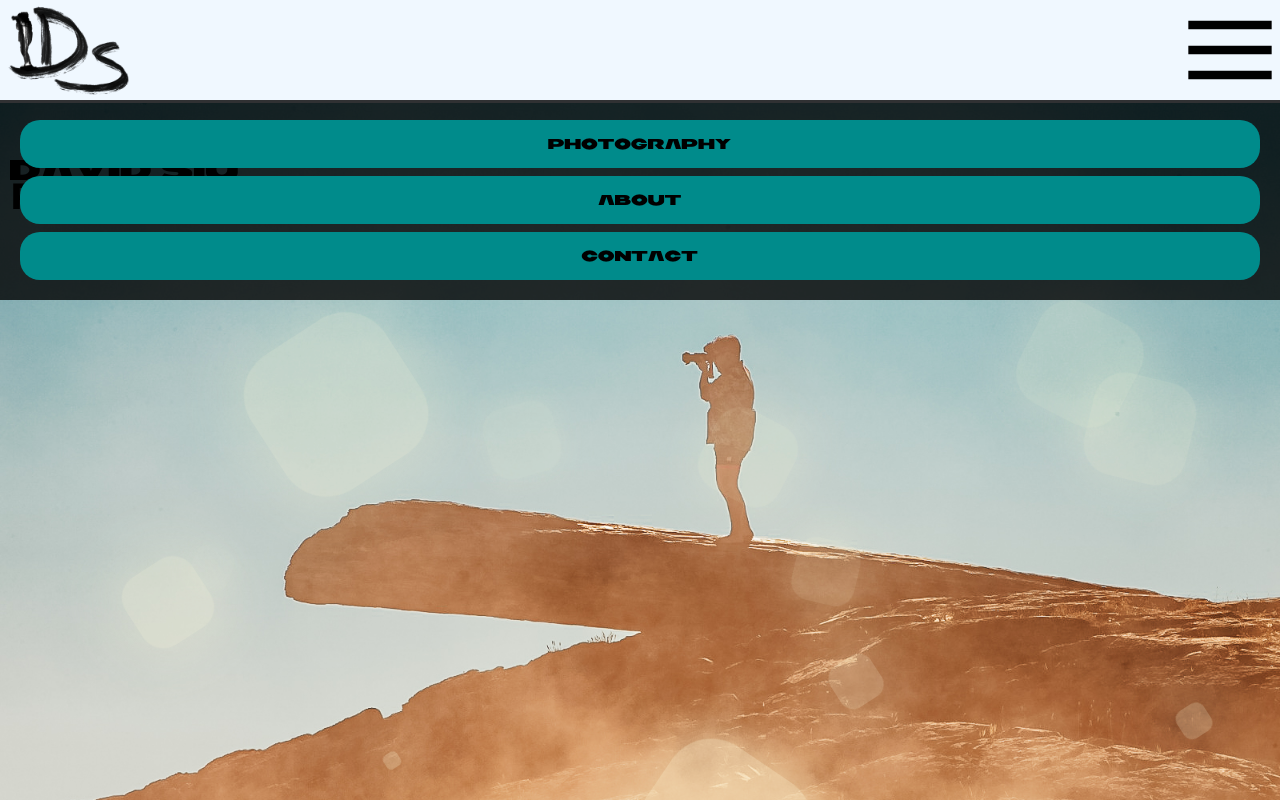
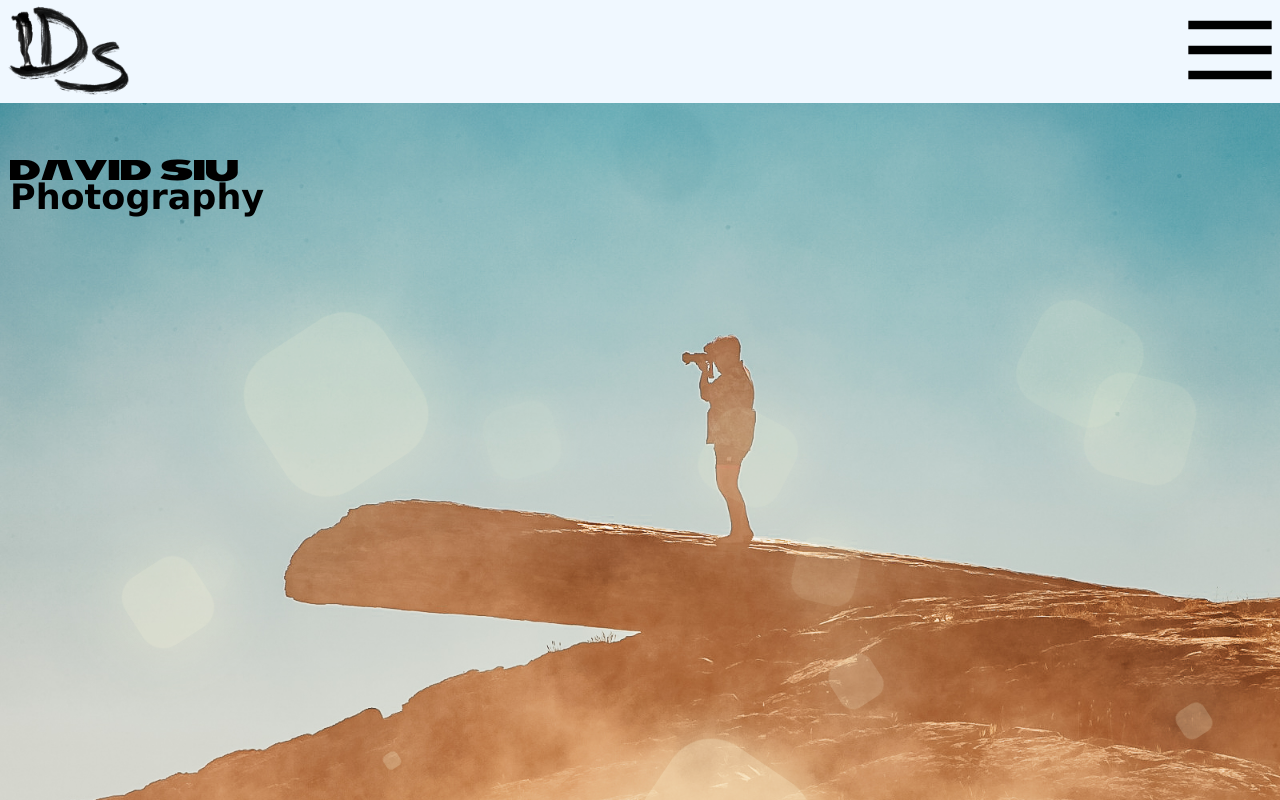
Before and after one commit to rabbitblood/david_website, a plain HTML site: page html/index.html in a window 1280 px wide. Drawn offline with Linux system fonts and the light colour scheme.

Commit message:
Add files via upload

```diff
--- a/css/general_style.css
+++ b/css/general_style.css
@@ -33,7 +33,8 @@ nav{
     position:absolute;
     top: 100px;
     width: 100%;
-    height: 200px;
+    height: 0;
+    opacity: 0;
     transition: all 0.5s ease;
 }
 nav ul{
```
